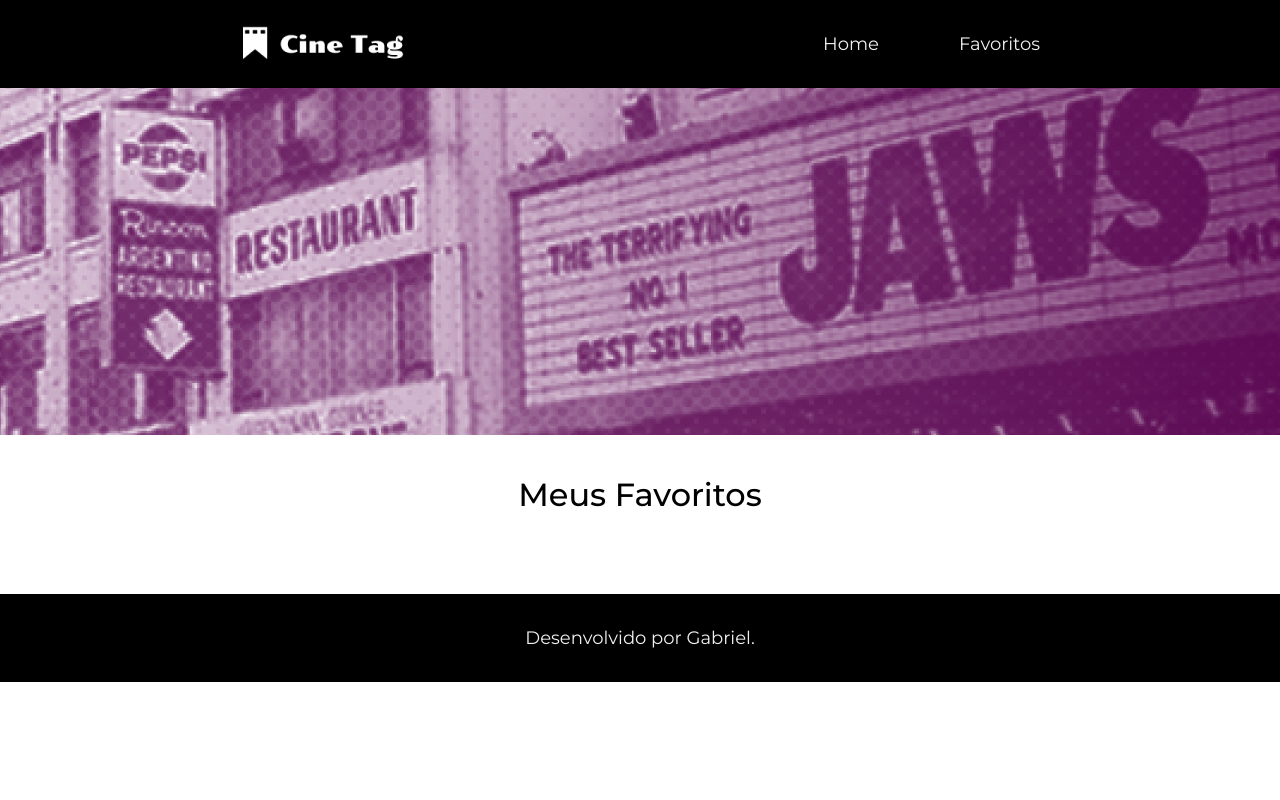
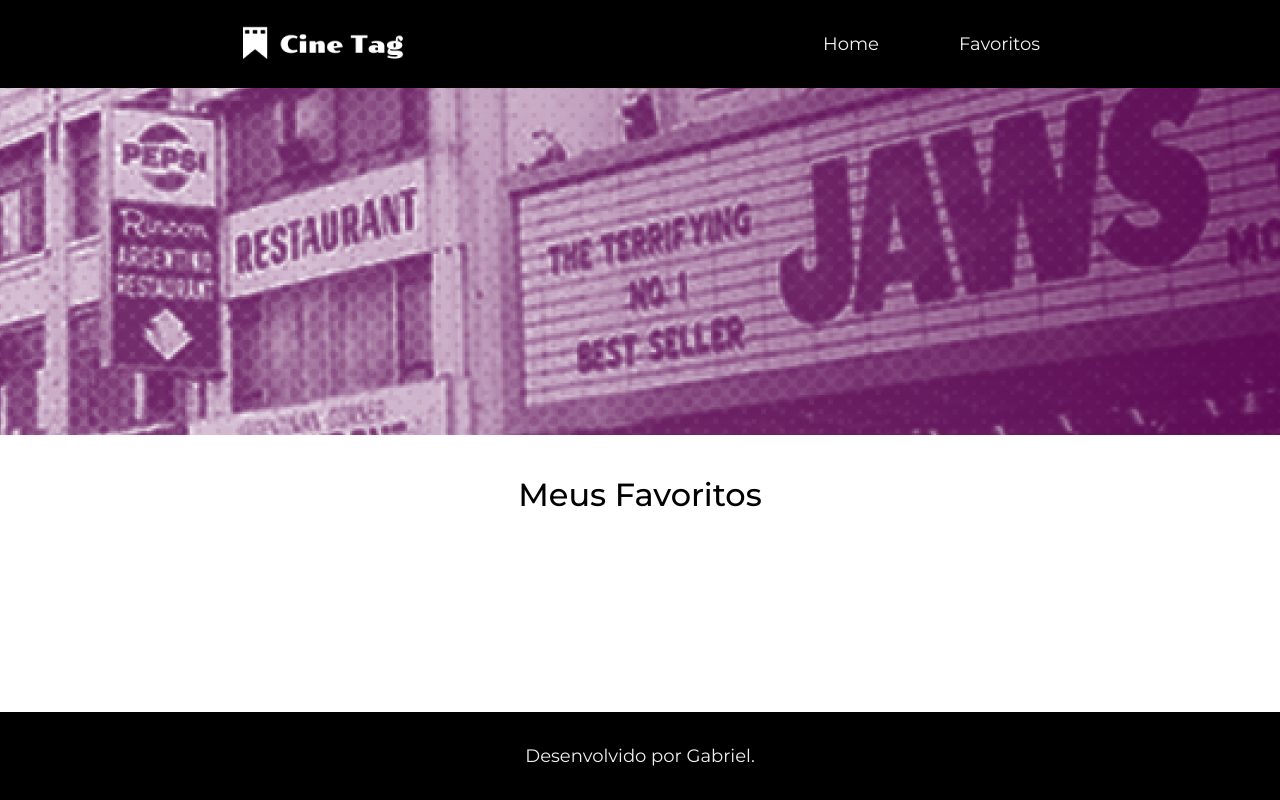
Before and after one commit to GabrielVeroneze/cinetag, a React (Vite) app: page /favoritos in a window 1280 px wide. Built offline with nearby package versions, Linux system fonts and the light colour scheme.

Commit message:
:lipstick: feat: Corrige estilos quebrados

```diff
--- a/src/components/Cards/Card.module.scss
+++ b/src/components/Cards/Card.module.scss
@@ -3,6 +3,7 @@
 .card {
     background-color: $cinza-medio;
     box-shadow: 4px 4px 4px rgba(0, 0, 0, 0.25);
+    height: max-content;
     width: 282px;
 
     .capa {
--- a/src/components/CardsContainer/CardsContainer.module.scss
+++ b/src/components/CardsContainer/CardsContainer.module.scss
@@ -3,4 +3,5 @@
     flex-wrap: wrap;
     gap: 1.5rem;
     justify-content: space-around;
+    min-height: calc(100vh - 562px - 7.5rem);
 }
```
